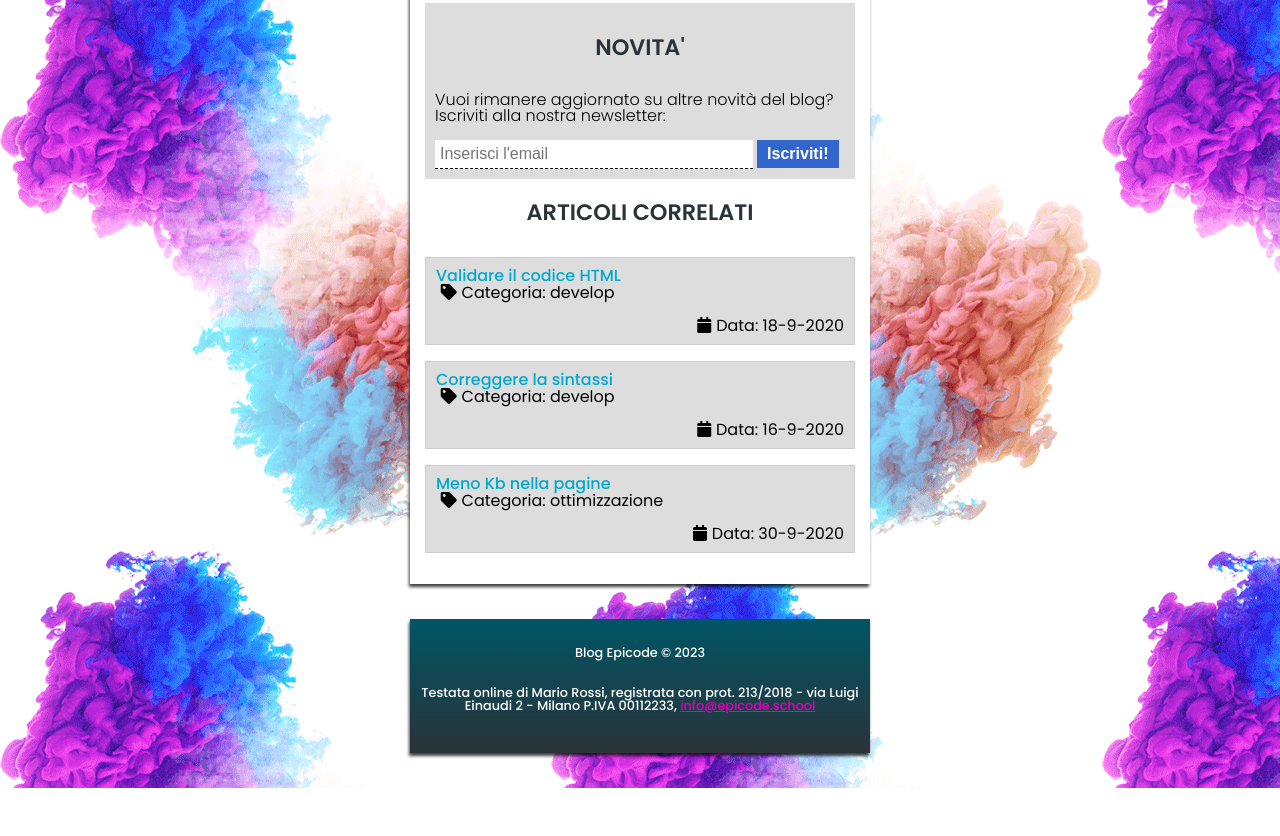
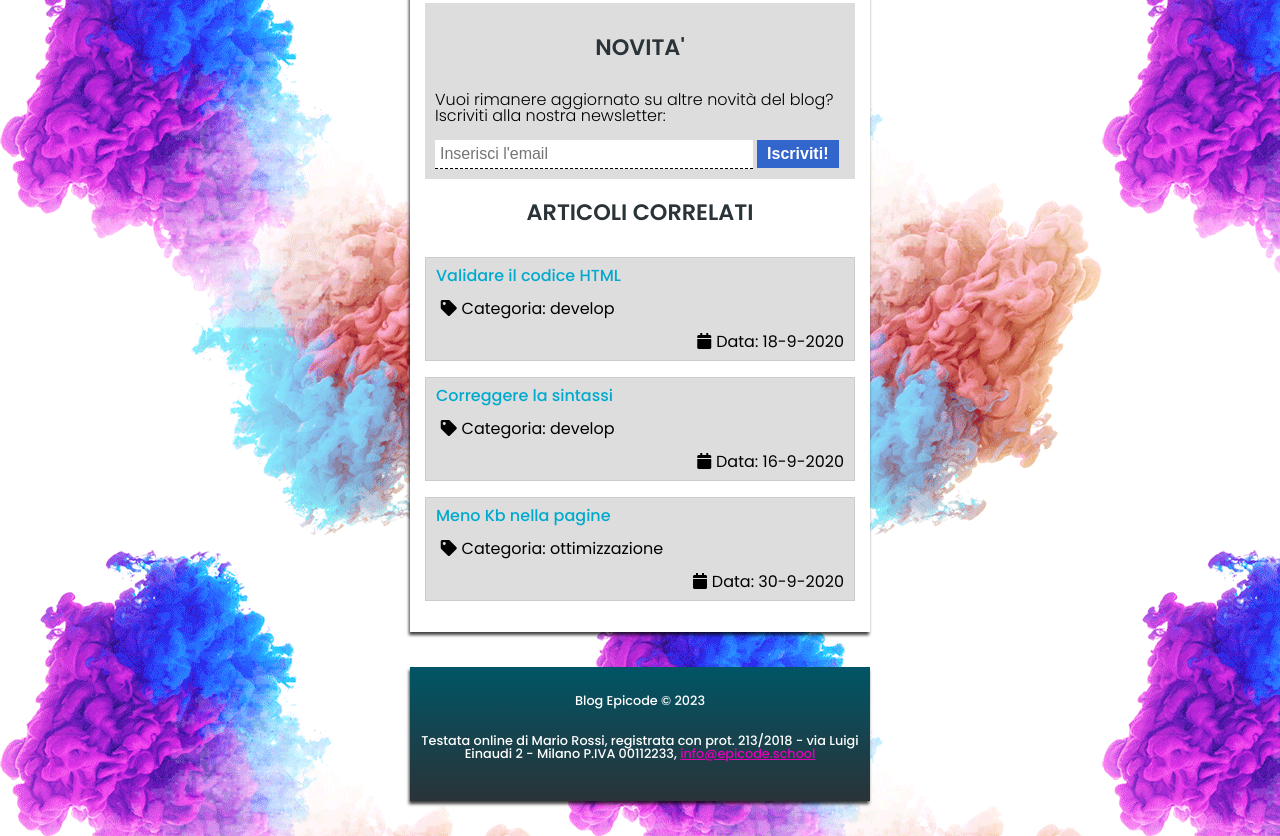
Before and after one commit to vik0304/U1-W1-D4, a plain HTML site: page index.html in a window 1280 px wide. Shown: the part 1943-2779 px from the top of the page. Before the commit the page ends 2731 px from the top, so only its background shows below. Drawn offline with Linux system fonts and the light colour scheme.

Commit message:
adds final fixes

```diff
--- a/assets/css/style.css
+++ b/assets/css/style.css
@@ -206,7 +206,12 @@ iframe{
     margin-bottom: 1em;
 }
 
+
 .related-articles p:not(:last-child) {
+    margin-bottom: 1em;
+}
+
+.related-articles a {
     margin-bottom: 1em;
 }
 
--- a/index.html
+++ b/index.html
@@ -174,27 +174,23 @@
         </div>
         <h2 class="sottotitolo">ARTICOLI CORRELATI</h2>
         <div class="related-articles">
-          <a href="#">
-            <p>Validare il codice HTML</p>
-          </a>
+          <p><a href="#"> Validare il codice HTML </a></p>
 
           <p><i class="fas fa-tag"></i>Categoria: develop</p>
 
           <p class="data"><i class="fas fa-calendar"></i>Data: 18-9-2020</p>
         </div>
         <div class="related-articles">
-          <a href="#">
-            <p>Correggere la sintassi</p>
-          </a>
+          <p><a href="#"> Correggere la sintassi </a></p>
 
           <p><i class="fas fa-tag"></i>Categoria: develop</p>
 
           <p class="data"><i class="fas fa-calendar"></i>Data: 16-9-2020</p>
         </div>
         <div class="related-articles">
-          <a href="#">
-            <p>Meno Kb nella pagine</p>
-          </a>
+          <p>
+            <a href="#"> Meno Kb nella pagine </a>
+          </p>
 
           <p><i class="fas fa-tag"></i>Categoria: ottimizzazione</p>
 
```
